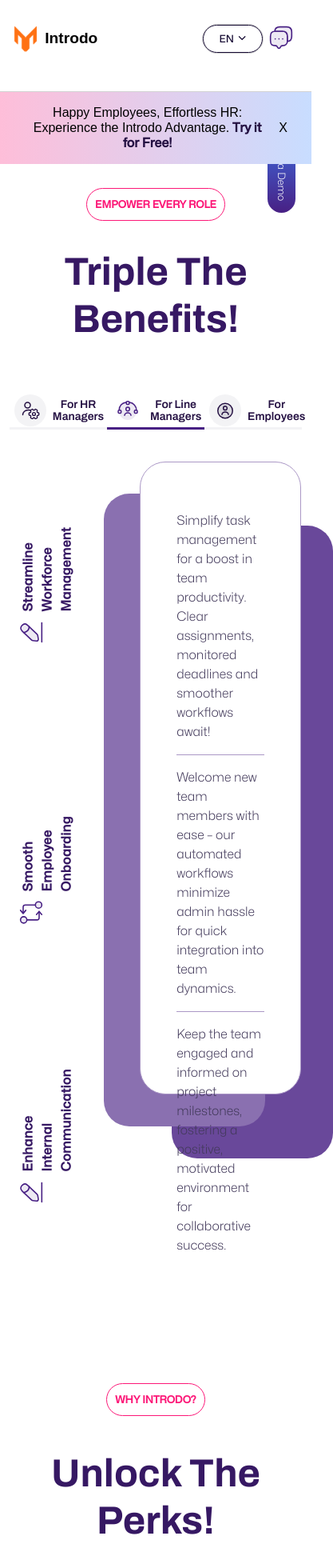
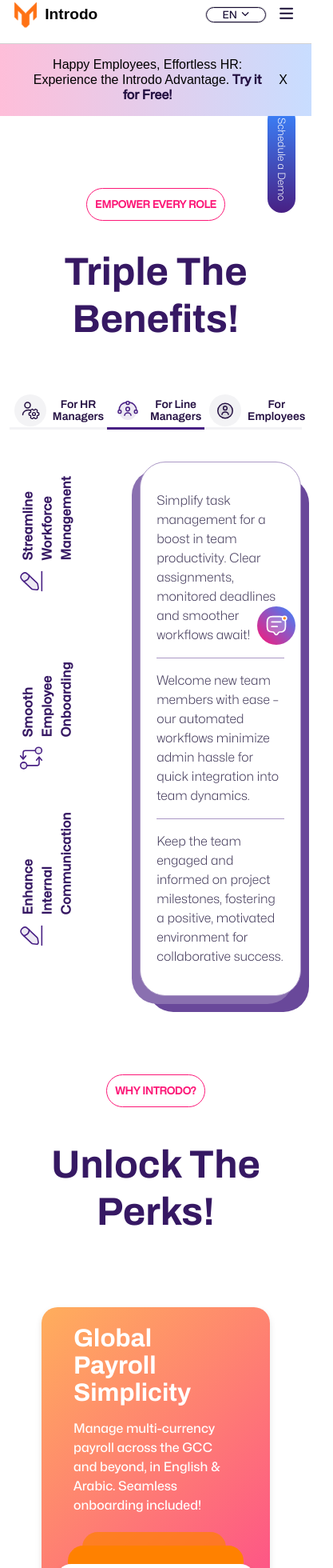
Before and after one commit to JoelPJacob/introdo-react-app, a React (Create React App) app: page / in a window 390 px wide. Shown: the part 18-1978 px from the top of the page at 80% size, 417 px wide, since content can reach past the window. Built offline with nearby package versions, Linux system fonts and the light colour scheme.

Commit message:
BugFix: Mobile responsive Common bug fix

```diff
--- a/src/App.js
+++ b/src/App.js
@@ -8,6 +8,12 @@
 import MobileFooter from './components/MobileComponents/MobileFooter';
 
 function App() {
+
+  React.useEffect(() => {
+    // Scroll to the top of the page on component mount (refresh)
+    window.scrollTo(0, 0);
+  }, []);
+
   return (
     <div className="App">
       <div className='global-header' style={{ position: 'fixed', width: '100%', backgroundColor: '#fff', zIndex: 1000 }}>
--- a/src/components/ComponentStyles/EmployeeBoxContainer.css
+++ b/src/components/ComponentStyles/EmployeeBoxContainer.css
@@ -20,6 +20,7 @@
     left: -50px;
     z-index: 0;
     padding: 45px;
+    height: 100%;
 }
 
 .employee-box-container .employee-layer2 {
@@ -27,6 +28,7 @@
     left: -15px;
     z-index: 1;
     padding: 45px;
+    height: 100%;
 }
 
 .employee-box-container .employee-layer3 {
@@ -37,6 +39,7 @@
     border: 1px solid rgba(255, 197, 138, 1);
     left: 20px;
     padding: 45px;
+    height: 100%;
 }
 
 /* Paragraph text styling */
@@ -55,3 +58,19 @@
     border: none;
     margin: 15px 0;
 }
+
+@media only screen and (max-width: 728px) {
+    .employee-box-container .employee-layer3 {padding: 20px;height: 100%;}
+    .employee-box-container .employee-layer1 {
+      top: 15px;
+      left: 10px;
+      height: 100%;
+
+    }
+
+    .employee-box-container .employee-layer2 {
+      top: 10px;
+      left: 15px;
+      height: 100%;
+    }
+}
--- a/src/components/ComponentStyles/HRBoxContainer.css
+++ b/src/components/ComponentStyles/HRBoxContainer.css
@@ -1,4 +1,5 @@
 /* HRBoxContainer styling */
+
 .hr-box-container {
   position: relative;
   width: 550px;
@@ -19,6 +20,8 @@
   padding: 45px;
   left: 100px;
   z-index: 0;
+  height: 100%;
+
 }
 
 .hr-layer2 {
@@ -26,6 +29,7 @@
   top: 50px;
   left: 55px;
   z-index: 1;
+  height: 100%;
 }
 
 .hr-layer3 {
@@ -34,6 +38,8 @@
   padding: 45px;
   background-color: rgba(255, 255, 255, 1);
   border: 1px solid rgba(164, 199, 255, 1);
+  height: 100%;
+
 }
 
 /* Paragraph text styling */
@@ -52,3 +58,20 @@
   border: none;
   margin: 15px 0;
 }
+
+@media only screen and (max-width: 728px) {
+  .hr-layer3 {padding: 20px;height: 100%;}
+  .hr-layer1 {
+    top: 11px;
+    left: 10px;
+    height: 100%;
+
+  }
+
+  .hr-layer2 {
+    top: 6px;
+    left: 3px;
+    height: 100%;
+  }
+
+}
--- a/src/components/ComponentStyles/Header.css
+++ b/src/components/ComponentStyles/Header.css
@@ -24,7 +24,7 @@
 
 /* Navigation bar styling */
 nav {
-    padding: 30px 0;
+    padding: 30px 0 !important;
     border-bottom: 1px solid rgba(211, 211, 211, 1);
 }
 
--- a/src/components/ComponentStyles/LineManagerBoxContainer.css
+++ b/src/components/ComponentStyles/LineManagerBoxContainer.css
@@ -4,7 +4,7 @@
     width: 550px;
     height: auto;
     text-align: left;
-    margin-bottom:50px;
+    margin-bottom: 50px;
 }
 
 /* Layer styles */
@@ -20,6 +20,8 @@
     left: 80px;
     padding: 45px;
     z-index: 0;
+    height: 100%;
+
 }
 
 .line-manager-box-container .line-manager-layer2 {
@@ -27,6 +29,8 @@
     left: -5px;
     padding: 45px;
     z-index: 1;
+    height: 100%;
+
 }
 
 .line-manager-box-container .line-manager-layer3 {
@@ -36,6 +40,8 @@
     background-color: rgba(255, 255, 255, 1);
     border: 1px solid rgba(171, 152, 198, 1);
     left: 40px;
+    height: 100%;
+
 }
 
 /* Paragraph text styling */
@@ -54,3 +60,20 @@
     border: none;
     margin: 15px 0;
 }
+
+@media only screen and (max-width: 728px) {
+    .line-manager-box-container .line-manager-layer1 {
+        top: 20px;
+        left: 50px;
+    }
+
+    .line-manager-box-container .line-manager-layer2 {
+        top: 10px;
+        left: 30px;
+    }
+
+    .line-manager-box-container .line-manager-layer3 {
+        padding: 20px;
+        left: 40px;
+    }
+}
--- a/src/components/ComponentStyles/WhyIntrodo.css
+++ b/src/components/ComponentStyles/WhyIntrodo.css
@@ -66,7 +66,9 @@
 
 .payroll-gradient {
   background: linear-gradient(135deg, rgba(255, 174, 92, 1), rgba(253, 65, 144, 1));
-  padding: 0 !important;
+  padding-left: 0 !important;
+  padding-right: 0 !important;
+
 }
 
 .smart-insights-top-gradient {
@@ -213,24 +215,24 @@
 
 .payroll-card-background {
   position: absolute;
-  width: 247.1px;
+  width: 220px;
   height: 23px;
   background-color: rgba(255, 129, 0, 1);
   border-top-left-radius: 19.23px;
   border-top-right-radius: 19.23px;
-  top: -16%;
-  left: 24px;
+  top: -17%;
+  left: 15px;
 }
 
 .payroll-card-background-light {
   position: absolute;
-  width: 200px;
+  width: 180px;
   height: 23px;
   background-color: #FF8100;
   border-top-left-radius: 19.23px;
   border-top-right-radius: 19.23px;
   top: -30%;
-  left: 45px;
+  left: 33px;
   opacity: 0.7;
 }
 
@@ -284,3 +286,10 @@
 .legacy-harmony-desc {
   padding: 20px;
 }
+
+@media only screen and (max-width: 728px) {
+
+  .perk-card-container {
+    width: 100% !important;
+  }
+}
--- a/src/components/Footer.js
+++ b/src/components/Footer.js
@@ -115,7 +115,7 @@
             <InputBox onSubscribe={handleSubscribe} />
           </div>
 
-          <div style={{ display: 'flex', alignItems: 'center', marginTop: '40px', width: '12%', justifyContent: 'space-around', paddingLeft: '80px' }}>
+          <div style={{ display: 'flex', alignItems: 'center', marginTop: '40px', width: '12%', justifyContent: 'space-around' }}>
             <Fb />
             <Insta />
             <LinkedIn />
--- a/src/components/MobileComponents/ComponentStyles/MobileHeader.css
+++ b/src/components/MobileComponents/ComponentStyles/MobileHeader.css
@@ -28,6 +28,7 @@
     background: none;
     border: none;
     cursor: pointer;
+    margin-left: 10px;
   }
 
   .drawer-menu {
@@ -72,7 +73,6 @@
     border-radius: 100px;
 
   }
-
 
   .mob-dropdown-menu {
     position: absolute;
@@ -140,3 +140,6 @@
 .disable-desc{
     display: none;
 }
+.mob-navbar{
+  padding: 0px !important;
+}
--- a/src/components/MobileComponents/MobileHeader.js
+++ b/src/components/MobileComponents/MobileHeader.js
@@ -2,7 +2,7 @@
 import '../MobileComponents/ComponentStyles/MobileHeader.css';
 import DownArrow from '../../assets/icons/down-arrow-icon.svg';
 import Logo from '../../assets/icons/app-logo.svg';
-import { ReactComponent as MenuIcon } from '../../assets/icons/messages.svg';
+import { ReactComponent as Hamburger } from '../../assets/icons/hamburger.svg';
 
 const MobileHeader = () => {
     const [isDrawerOpen, setDrawerOpen] = useState(false);
@@ -59,9 +59,6 @@
 
     return (
         <div className='mob-head'>
-      {/* Top bar */}
-
-
             {/* Navigation bar */}
             <nav className="mob-navbar">
                 <div className="mob-navcontainer">
@@ -72,10 +69,7 @@
                     </div>
 
                     {/* Language selection button */}
-          <div style={{display:'flex'}}>
-            {/* <button className="header-button language-button">
-            EN <img src={DownArrow} alt="Down Arrow" className="button-icon" />
-          </button> */}
+                    <div style={{ display: 'flex' }}>
                         <div className="mob_head__language-selector" ref={dropdownRef}>
                             <div className="mob-button" onClick={toggleDropdown}>
                                 {selectedLanguage} <img src={DownArrow} alt="Down Arrow" className="mob-button-icon" />
@@ -94,7 +88,7 @@
 
                         {/* Drawer icon for menu */}
                         <button className="drawer-icon" onClick={toggleDrawer}>
-            <MenuIcon className="menu-icon" />
+                            <Hamburger className="menu-icon" />
                         </button>
                     </div>
 
@@ -111,12 +105,12 @@
                     </div>
                 </div>
             </nav>
-      <div className={`mob-desc-box ${isDesc?'disable-desc':''}`}>
+            <div className={`mob-desc-box ${isDesc ? 'disable-desc' : ''}`}>
                 <p>
                     Happy Employees, Effortless HR: Experience the Introdo Advantage.
                     <span className="bold-text"> Try it for Free!</span>
                 </p>
-        <div style={{marginLeft:'10px'}} onClick={toggleDescShow}>X</div>
+                <div style={{ marginLeft: '10px' }} onClick={toggleDescShow}>X</div>
             </div>
         </div>
     );
--- a/src/pages/LandingPage.css
+++ b/src/pages/LandingPage.css
@@ -65,6 +65,7 @@
   );
   padding: 15px 10px 15px 10px;
   border-radius: 50px;
+  z-index: 5;
 }
 
 /* Chat Circle (Fixed button in bottom-right) */
@@ -76,6 +77,7 @@
   height: 48px;
   background: linear-gradient(45deg, rgba(252, 23, 119, 1), rgba(58, 134, 255, 1));
   border-radius: 50%;
+  z-index: 5;
 }
 
 /* Styling for hr line between sections */
```
Also changed, not shown: src/components/WhyIntrodo.js (+9 -9 lines), src/assets/icons/hamburger.svg (added), 1 other file (tests, documents, lock files or other folders). Lines whose indentation alone changed are shown as unchanged.
